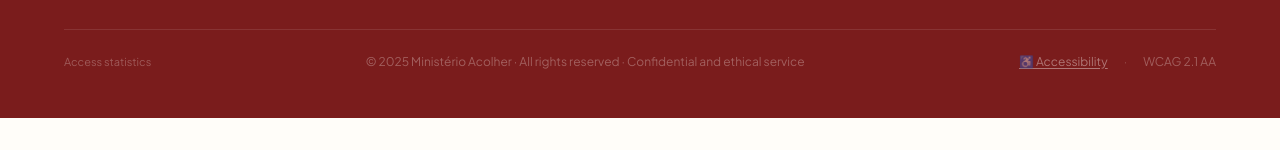
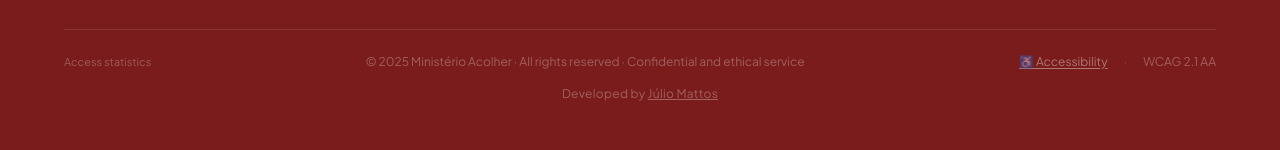
Before and after one commit to jmattosinfo/ministerio-acolher, a website: page public/index.html in a window 1280 px wide. Shown: the part 4280-4430 px from the top of the page. Before the commit the page ends 4398 px from the top, so only its background shows below. Drawn offline with nearby package versions, Linux system fonts and the light colour scheme; no server answers; a web font is replaced by a local one.

Commit message:
feat(ui): adiciona credito de desenvolvedor no rodape com i18n
Adiciona o credito 'Desenvolvido por Julio Mattos' no rodape de public/index.html,
com traducoes pt-BR, en e es registradas em public/js/i18n.js (chave footer-developer).

```diff
--- a/public/index.html
+++ b/public/index.html
@@ -586,6 +586,9 @@
                     <span class="text-brand-light/30" title="Este site segue as diretrizes WCAG 2.1 nível AA">WCAG 2.1 AA</span>
                 </div>
             </div>
+            <div class="mt-4 text-center text-brand-light/30">
+                <p data-i18n="footer-developer" class="text-xs tracking-wide">Desenvolvido por <a href="https://jmattosdev.tech" target="_blank" rel="noopener noreferrer" class="underline hover:text-brand-light transition-colors">Júlio Mattos</a></p>
+            </div>
         </div>
     </footer>
 <!-- ══════════════════════════════════════════════════
--- a/public/js/i18n.js
+++ b/public/js/i18n.js
@@ -580,6 +580,11 @@ const I18N = {
             'en': 'Language',
             'es': 'Idioma',
         },
+        'footer-developer': {
+            'pt-BR': 'Desenvolvido por <a href="https://jmattosdev.tech" target="_blank" rel="noopener noreferrer" class="underline hover:text-brand-light transition-colors">Júlio Mattos</a>',
+            'en': 'Developed by <a href="https://jmattosdev.tech" target="_blank" rel="noopener noreferrer" class="underline hover:text-brand-light transition-colors">Júlio Mattos</a>',
+            'es': 'Desarrollado por <a href="https://jmattosdev.tech" target="_blank" rel="noopener noreferrer" class="underline hover:text-brand-light transition-colors">Júlio Mattos</a>',
+        },
 
         // ── Compartilhar ──
         'compartilhar-text-imagem': {
```
